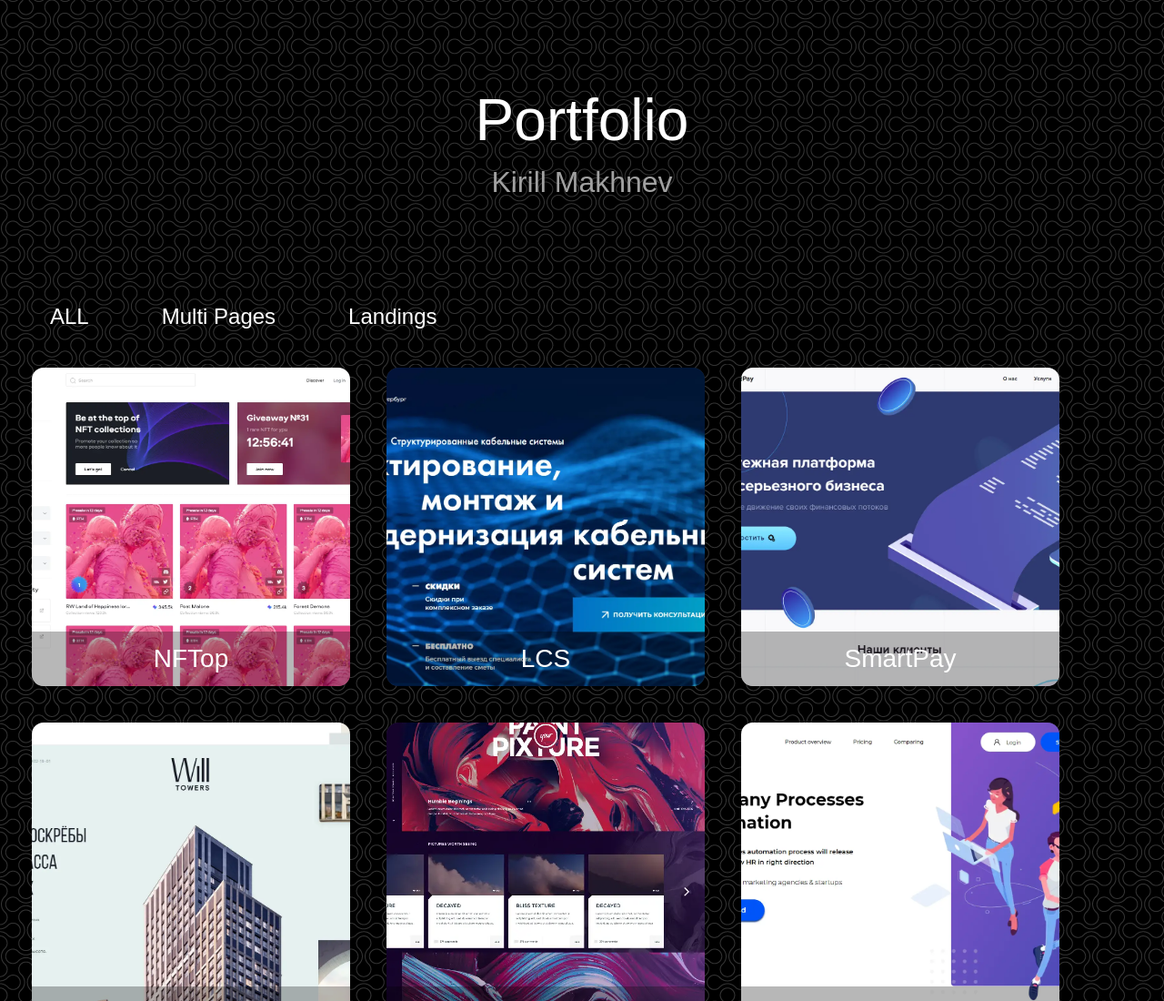
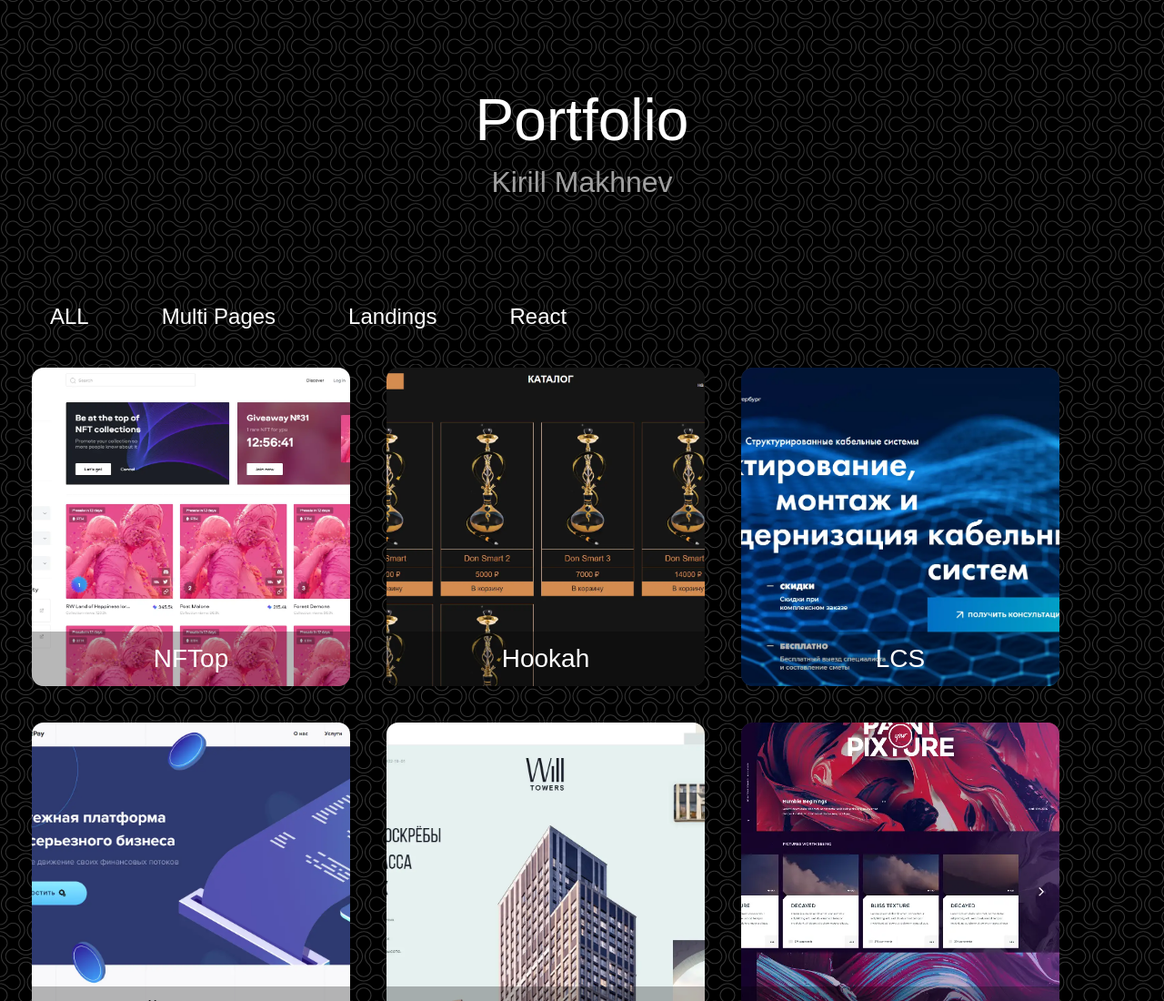
Before and after one commit to notequal21/portfolio-old, a plain HTML site: page index.html in a window 1280 px wide. Shown: the top 1100 px of the page at 91% size. Drawn offline with Linux system fonts and the light colour scheme.

Commit message:
Add files via upload

```diff
--- a/index.html
+++ b/index.html
@@ -42,6 +42,7 @@
 								<li data-f="all">ALL</li>
 								<li data-f="multiPages" class="tab01">Multi Pages</li>
 								<li data-f="landing" class="tab02">Landings</li>
+								<li data-f="react" class="tab03">React</li>
 							</ul>
 						</nav>
 						<div class="skills-content">
@@ -52,6 +53,16 @@
 								<div class="box-info">
 									<div class="box-info__title">
 										NFTop
+									</div>
+								</div>
+							</a>
+							<a href="https://notequal21.github.io/hookah-react/" target="_blank" class="box react">
+								<!-- <div class="burgerico"> -->
+								<picture><source srcset="./img/react/hookah.webp" type="image/webp"><img src="./img/react/hookah.png" alt=""></picture>
+								<!-- </div> -->
+								<div class="box-info">
+									<div class="box-info__title">
+										Hookah
 									</div>
 								</div>
 							</a>
```
Also changed, not shown: img/react/hookah.png (added), img/react/hookah.webp (added).
